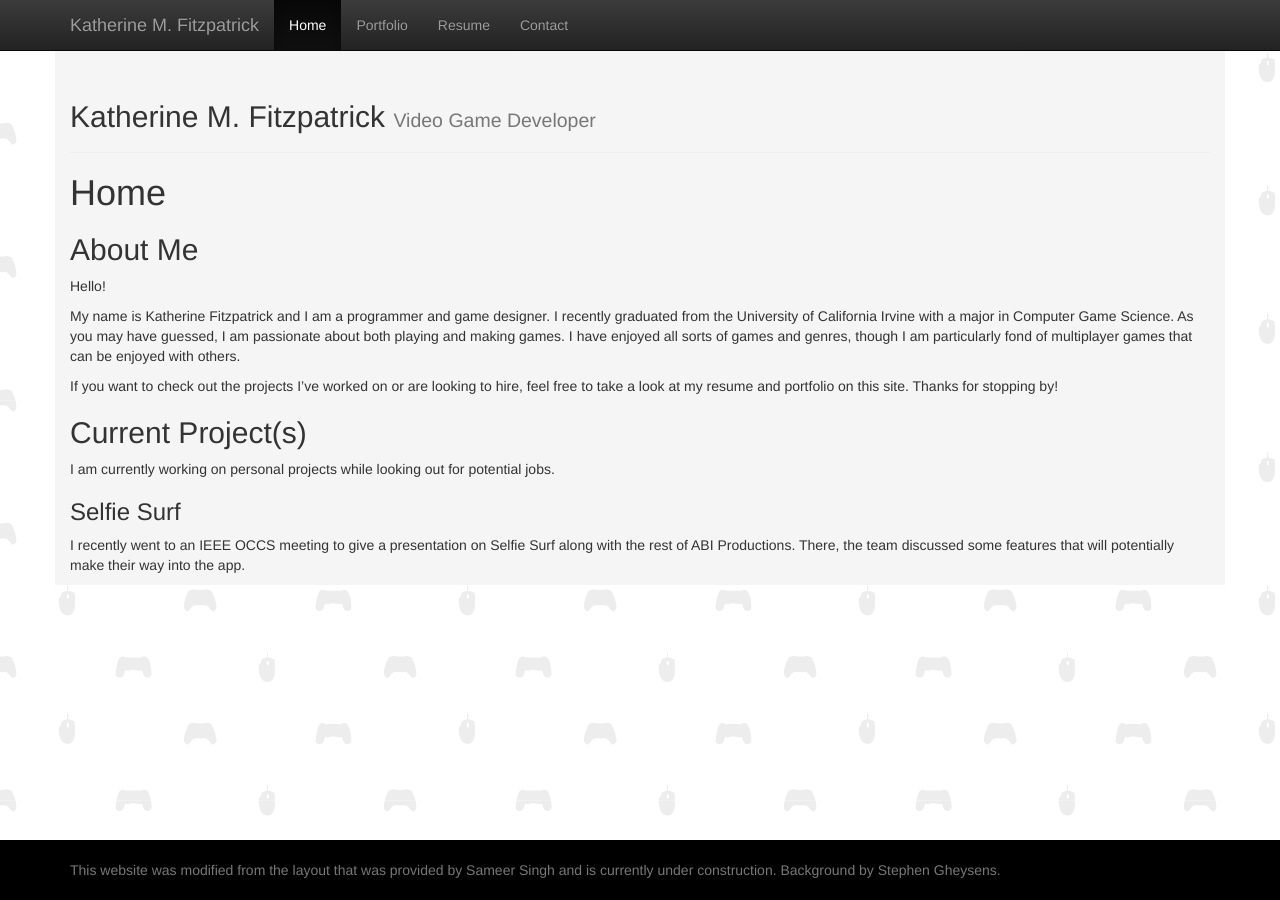
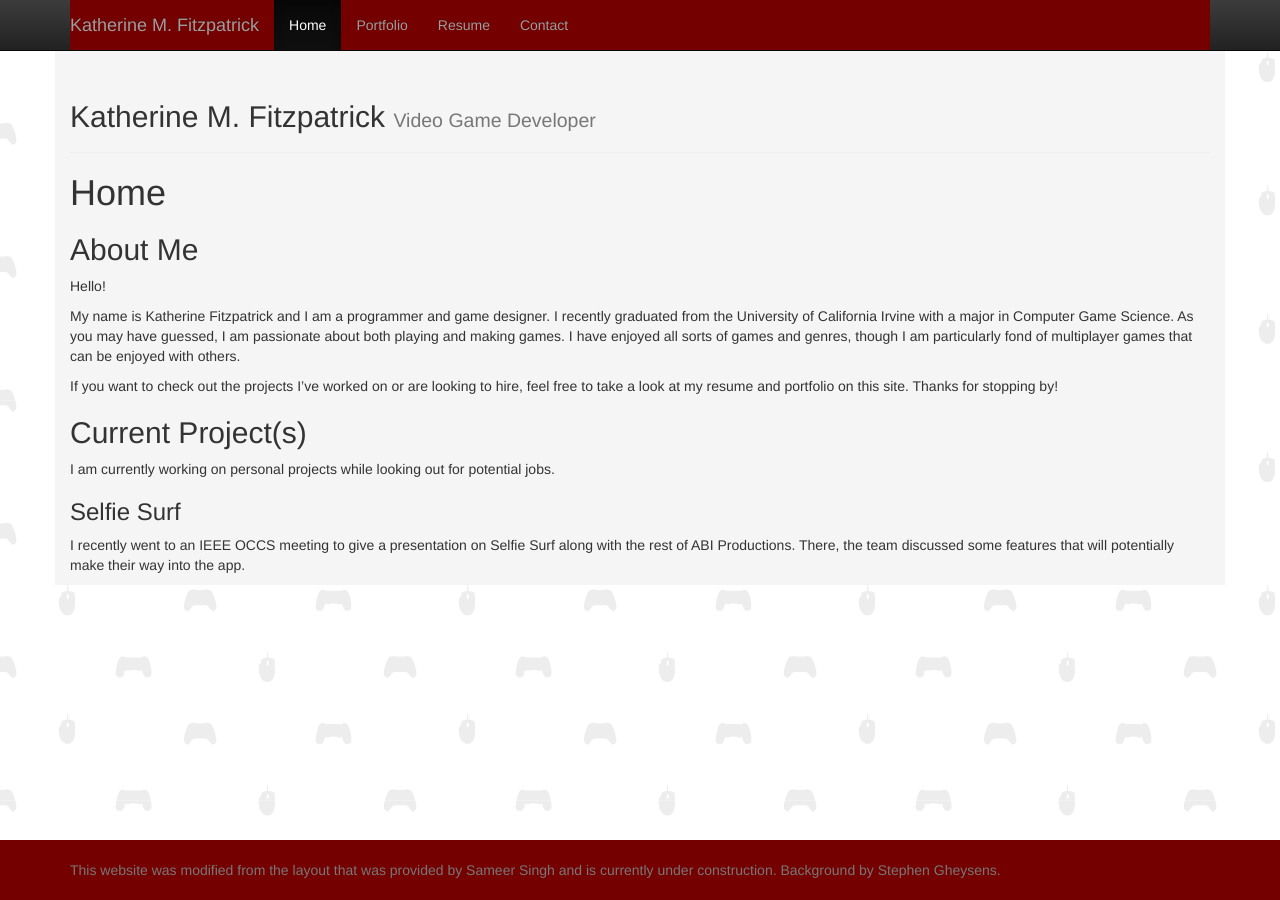
Before and after one commit to kathermf/kathermf.github.io, a Jekyll site: the page built from index.md, in a window 1280 px wide. Built offline with Jekyll 4.4.1, drawn with Linux system fonts in a browser that asks for light colours.

Commit message:
Moar testing x3

```diff
--- a/css/custom.css
+++ b/css/custom.css
@@ -14,7 +14,7 @@ body {
   width: 100%;
   /* Set the fixed height of the footer here */
   height: 60px;
-  background-color: black;
+  background-color: #750000;
   color: white;
 }
 
@@ -34,10 +34,14 @@ body > .container {
 .footer > .container {
   padding-right: 15px;
   padding-left: 15px;
-  background-color: black;
+  background-color: #750000;
   color: white;
 }
 
 code {
   font-size: 80%;
 }
+
+#navbar {
+  background-color: #750000;
+}
```
